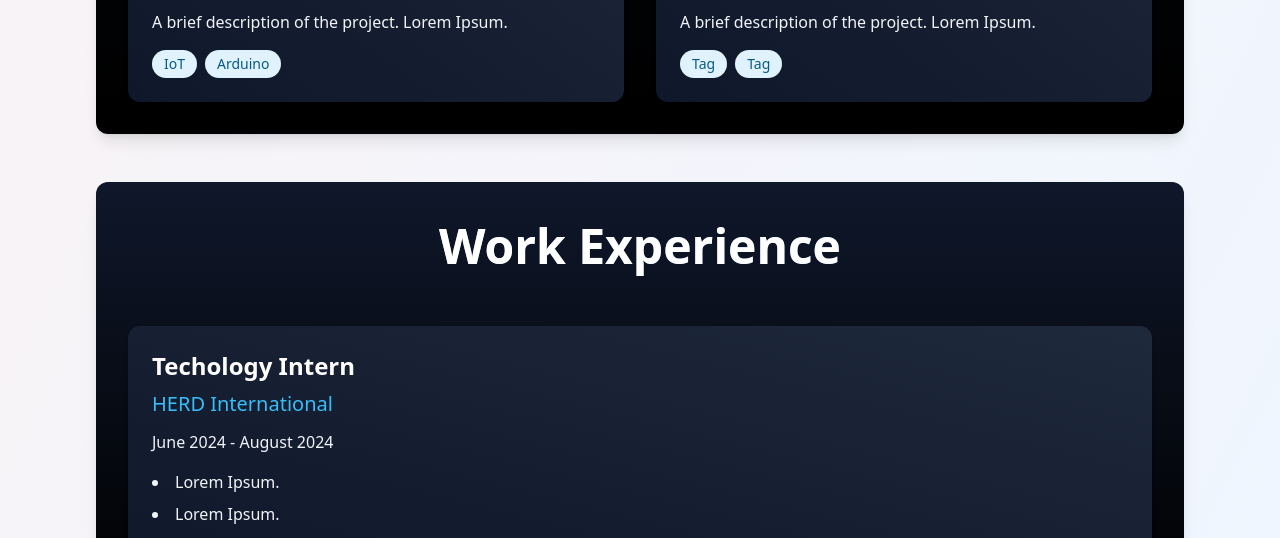
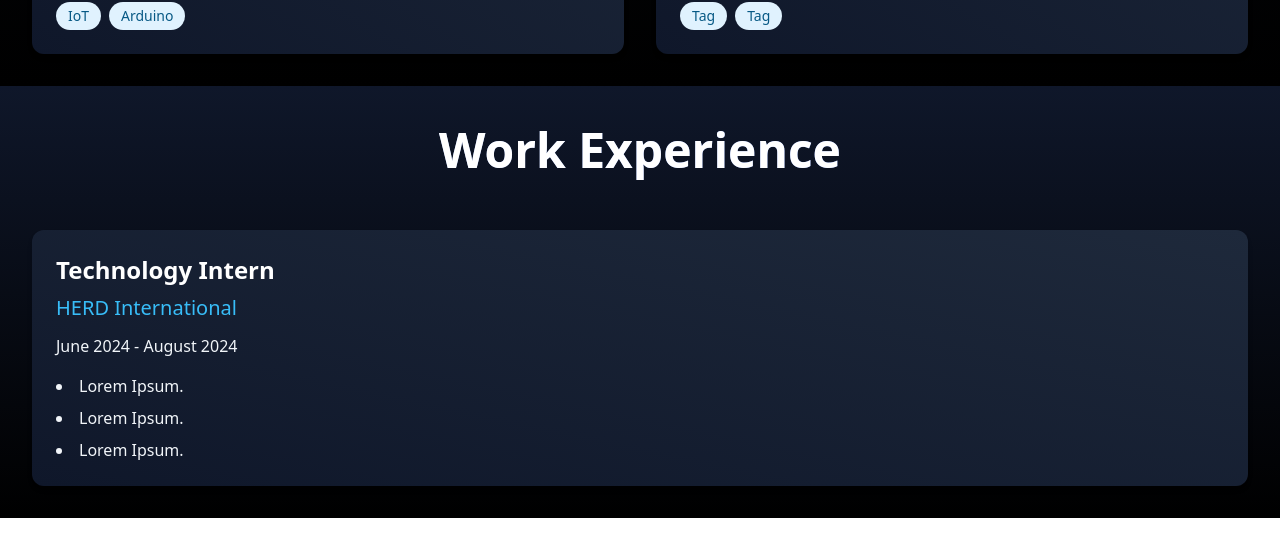
Before and after one commit to safalbaral/personal-website, a Svelte app: page / in a window 1280 px wide. Shown: the part 2010-2548 px from the top of the page. Built offline with nearby package versions, Linux system fonts and the light colour scheme.

Commit message:
Made website look stuck together, i.e removed side padding, and margins between sections

```diff
--- a/src/App.svelte
+++ b/src/App.svelte
@@ -5,7 +5,7 @@
   import WorkExperienceSection from "./lib/components/WorkExperienceSection.svelte";
 </script>
 
-<main class="px-24 bg-gradient-to-br from-red-50 to-blue-50">
+<main class="bg-gradient-to-br from-red-50 to-blue-50">
   <Intro />
   <ProjectsSection />
   <WorkExperienceSection />
--- a/src/lib/components/Intro.svelte
+++ b/src/lib/components/Intro.svelte
@@ -5,7 +5,7 @@
     let tech_i_know = ['React', 'Node', 'React Native', 'Python', 'SQL', 'Linux', 'Flask', 'Python', 'Javascript', 'Svelte']
     let things_im_learning = ['ESP32', 'Embedded Development', '3D Modelling', 'Machine Learning', 'Music Production']
    </script>
-   <div class="rounded-lg flex flex-col min-h-96 font-serif h-screen bg-gradient-to-br from-black to-slate-800">
+   <div class="px-12 flex flex-col min-h-96 font-serif h-screen bg-gradient-to-br from-black to-slate-800">
      <Header />
      <div class="flex-1 flex">
        <!-- Main content area (66%) -->
--- a/src/lib/components/ProjectsSection.svelte
+++ b/src/lib/components/ProjectsSection.svelte
@@ -39,7 +39,7 @@
     ];
    </script>
 
-   <div id="projects" class="mt-12 font-sans bg-gradient-to-t from-black to-slate-900 p-8 rounded-xl shadow-lg">
+   <div id="projects" class="font-sans bg-gradient-to-t from-black to-slate-900 p-8">
      <h2 class="py-2 text-5xl font-bold text-white mb-12 text-center bg-gradient-to-r from-blue-50 to-blue-700 text-transparent bg-clip-text">Projects</h2>
      <div class="grid grid-cols-1 md:grid-cols-2 gap-8">
        {#each projects as project}
--- a/src/lib/components/WorkExperienceSection.svelte
+++ b/src/lib/components/WorkExperienceSection.svelte
@@ -1,8 +1,8 @@
-<div id="experience" class="mt-12 font-sans bg-gradient-to-t from-black to-slate-900 p-8 rounded-xl shadow-lg">
+<div id="experience" class="font-sans bg-gradient-to-t from-black to-slate-900 p-8">
     <h2 class="py-2 text-5xl font-bold text-white mb-12 text-center bg-gradient-to-r from-blue-50 to-blue-700 text-transparent bg-clip-text">Work Experience</h2>
     <div class="space-y-8">
       <div class="bg-gradient-to-tr from-slate-900 to-slate-800 rounded-xl overflow-hidden shadow-md p-6">
-        <h3 class="text-2xl font-semibold text-white mb-2">Techology Intern</h3>
+        <h3 class="text-2xl font-semibold text-white mb-2">Technology Intern</h3>
         <h4 class="text-xl text-sky-400 mb-3">HERD International</h4>
         <p class="text-slate-100 mb-4">June 2024 - August 2024</p>
         <ul class="text-slate-100 list-disc list-inside space-y-2">
--- a/src/output.css
+++ b/src/output.css
@@ -758,6 +758,10 @@ video {
   width: 33.333333%;
 }
 
+.min-w-96 {
+  min-width: 24rem;
+}
+
 .max-w-11 {
   max-width: 2.75rem;
 }
@@ -792,6 +796,11 @@ video {
 
 .max-w-sm {
   max-width: 24rem;
+}
+
+.max-w-fit {
+  max-width: -moz-fit-content;
+  max-width: fit-content;
 }
 
 .flex-1 {
```
